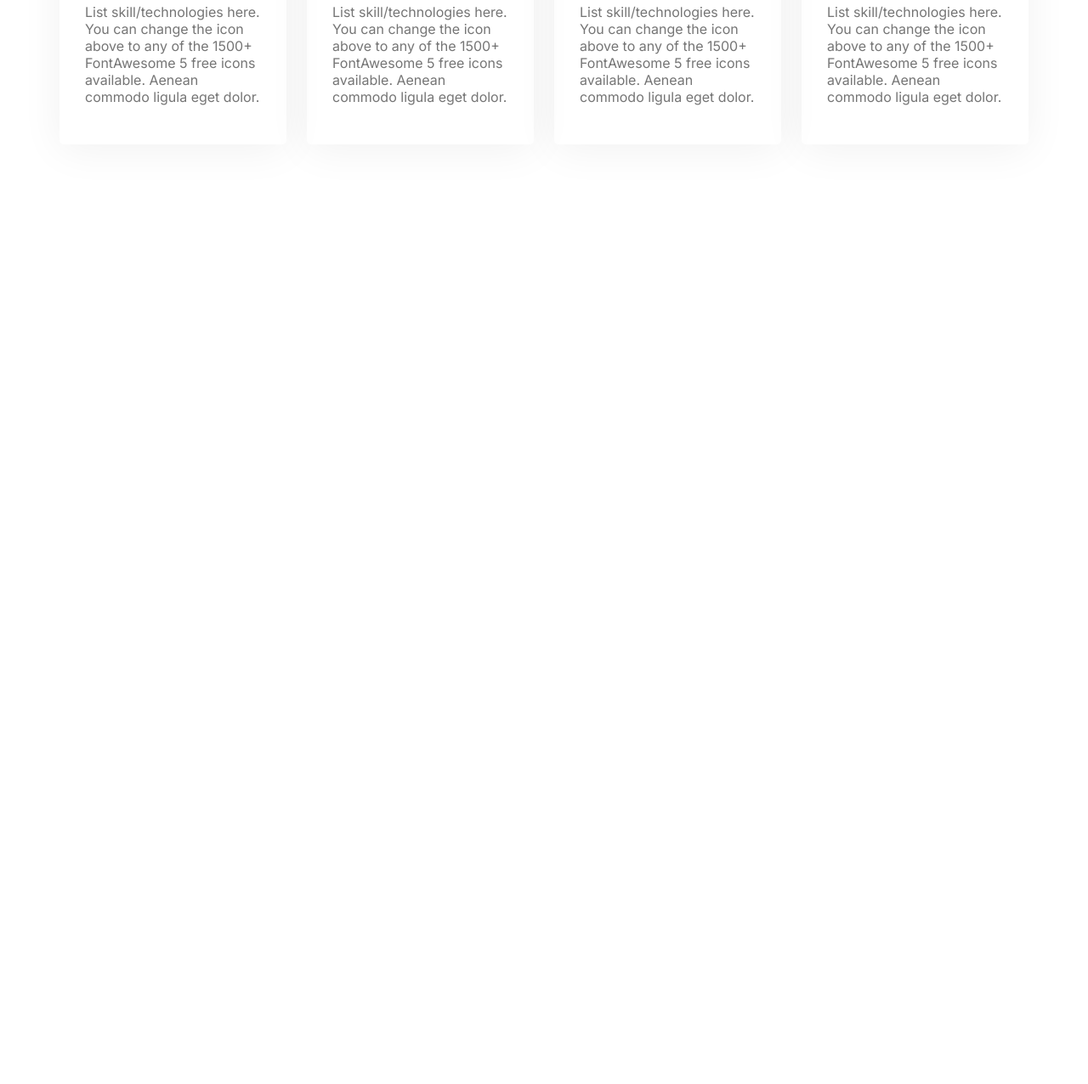
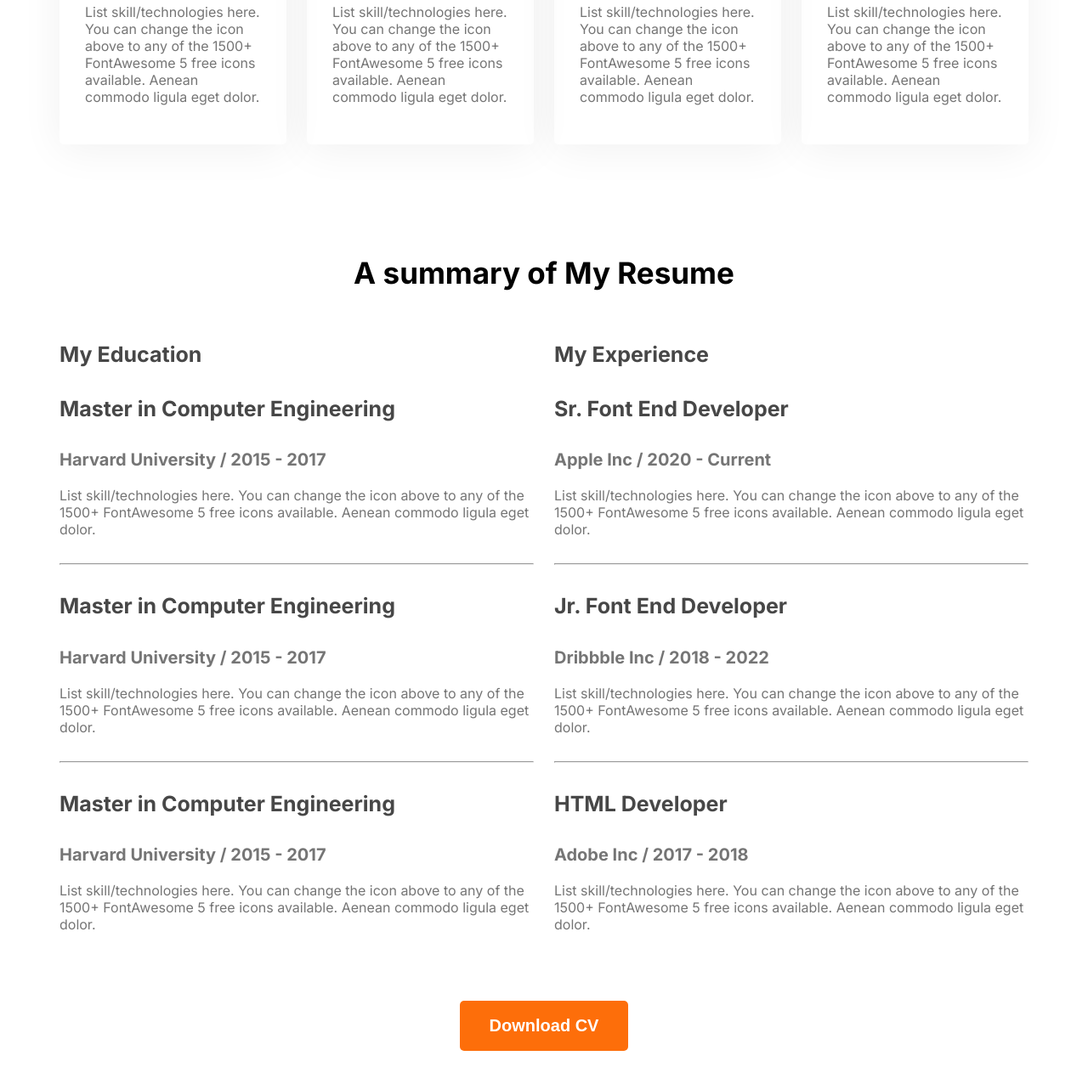
Before and after one commit to sabequnpayel/portfolio-practice, a plain HTML site: page index.html in a window 1280 px wide. Shown: the part 1913-3189 px from the top of the page at 85% size. Before the commit the page ends 2213 px from the top, so only its background shows below. Drawn offline with Linux system fonts and the light colour scheme.

Commit message:
added 4th page

```diff
--- a/index.html
+++ b/index.html
@@ -86,7 +86,62 @@
  </div>
 
 </section>
-
+<!--fourth page details-->
+<section class="resume">
+<h3 class="section-title">A summary of My Resume</h3>
+<div class="resume-container">
+    <!--.resume-column*2>h3.resume-column-title+.experience*3>h4.experience-title+h5.experience-sub-title+.experience-description-->
+    <div class="resume-column">
+        <h3 class="resume-column-title">My Education</h3>
+        <div class="experience">
+            <h4 class="experience-title">Master in Computer Engineering</h4>
+            <h5 class="experience-sub-title">Harvard University / 2015 - 2017</h5>
+            <div class="experience-description">List skill/technologies here. You can change the icon above
+to any of the 1500+ FontAwesome 5 free icons available. Aenean commodo ligula eget dolor.</div>
+        </div>
+        <hr>
+        <div class="experience">
+            <h4 class="experience-title">Master in Computer Engineering</h4>
+            <h5 class="experience-sub-title">Harvard University / 2015 - 2017</h5>
+            <div class="experience-description">List skill/technologies here. You can change the icon above
+to any of the 1500+ FontAwesome 5 free icons available. Aenean commodo ligula eget dolor.</div>
+        </div>
+        <hr>
+        <div class="experience">
+            <h4 class="experience-title">Master in Computer Engineering</h4>
+            <h5 class="experience-sub-title">Harvard University / 2015 - 2017</h5>
+            <div class="experience-description">List skill/technologies here. You can change the icon above
+to any of the 1500+ FontAwesome 5 free icons available. Aenean commodo ligula eget dolor.</div>
+        </div>
+    </div>
+    <div class="resume-column">
+        <h3 class="resume-column-title">My Experience</h3>
+        <div class="experience">
+            <h4 class="experience-title">Sr. Font End Developer</h4>
+            <h5 class="experience-sub-title">Apple Inc / 2020 - Current</h5>
+            <div class="experience-description">List skill/technologies here. You can change the icon above
+to any of the 1500+ FontAwesome 5 free icons available. Aenean commodo ligula eget dolor.</div>
+        </div>
+        <hr>
+        <div class="experience">
+            <h4 class="experience-title">Jr. Font End Developer</h4>
+            <h5 class="experience-sub-title">Dribbble Inc / 2018 - 2022</h5>
+            <div class="experience-description">List skill/technologies here. You can change the icon above
+to any of the 1500+ FontAwesome 5 free icons available. Aenean commodo ligula eget dolor.</div>
+        </div>
+        <hr>
+        <div class="experience">
+            <h4 class="experience-title">HTML Developer</h4>
+            <h5 class="experience-sub-title">Adobe Inc / 2017 - 2018</h5>
+            <div class="experience-description">List skill/technologies here. You can change the icon above
+to any of the 1500+ FontAwesome 5 free icons available. Aenean commodo ligula eget dolor.</div>
+        </div>
+    </div>
+</div>
+<div class="resume-download-cv">
+    <button class="btn-primary">Download CV</button>
+</div>
+</section>
 </main>
 <footer>
 
--- a/styles.css
+++ b/styles.css
@@ -1,4 +1,3 @@
-
 
 
 
@@ -151,3 +150,34 @@ main section{
     box-shadow: 0px 6px 50px 0px rgba(0, 0, 0, 0.06);
     border-radius: 5px;
 }
+
+/*4th page*/
+.section-title{
+    text-align: center;
+}
+.resume-container{
+    display: flex;
+    gap: 24px;
+}
+.experience-description{
+ color: #757575;
+ font-size: 16px;
+ margin-bottom: 30px;
+}
+.experience-sub-title{
+    color: #757575;
+    font-size: 20px;
+    margin-bottom: 20px;
+}
+.experience-title, .resume-column-title{
+    color: #474747;
+    font-size: 25px;
+}
+.resume hr{
+  margin: 30px 0px;
+}
+
+.resume-download-cv{
+    text-align: center;
+    margin-top: 50px;
+}
```
